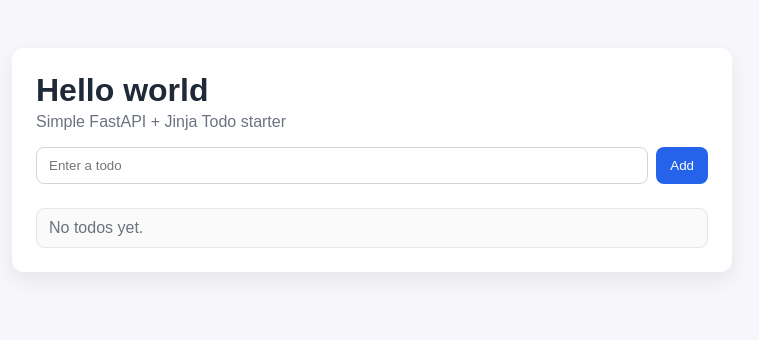
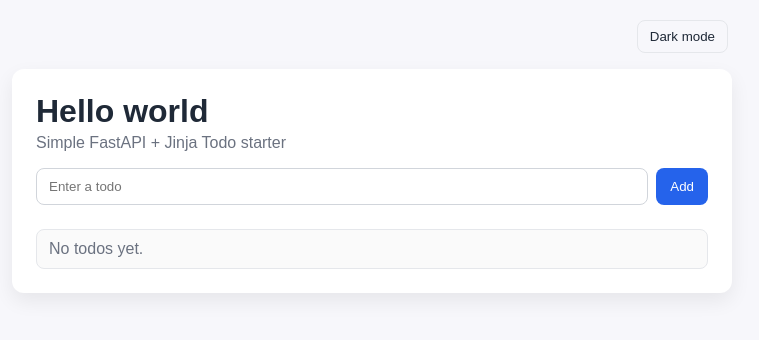
Before and after one commit to tbostoen/myapp, a FastAPI app: page / in a window 1280 px wide. Shown: the top 340 px of the page, without its empty margins (268-1027 px from the left). Run offline with FastAPI, Linux system fonts and the light colour scheme.

Commit message:
persistent dark model toggle

```diff
--- a/app/static/style.css
+++ b/app/static/style.css
@@ -1,18 +1,57 @@
 * {
     box-sizing: border-box;
+}
+
+:root {
+    --bg: #f7f7fb;
+    --text: #1f2937;
+    --card-bg: #ffffff;
+    --subtle-text: #6b7280;
+    --border: #e5e7eb;
+    --input-border: #d1d5db;
+    --item-bg: #fafafa;
+    --primary: #2563eb;
+    --danger: #dc2626;
+}
+
+:root[data-theme="dark"] {
+    --bg: #111827;
+    --text: #e5e7eb;
+    --card-bg: #1f2937;
+    --subtle-text: #9ca3af;
+    --border: #374151;
+    --input-border: #4b5563;
+    --item-bg: #111827;
+    --primary: #3b82f6;
+    --danger: #ef4444;
 }
 
 body {
     margin: 0;
     font-family: Arial, sans-serif;
-    background: #f7f7fb;
-    color: #1f2937;
+    background: var(--bg);
+    color: var(--text);
+}
+
+.topbar {
+    max-width: 720px;
+    margin: 20px auto 0;
+    padding: 0 4px;
+    display: flex;
+    justify-content: flex-end;
+}
+
+.toggle-btn {
+    background: transparent;
+    color: var(--text);
+    border: 1px solid var(--border);
+    padding: 8px 12px;
 }
 
 .container {
     max-width: 720px;
-    margin: 48px auto;
-    background: #fff;
+    margin: 16px auto 48px;
+    background: var(--card-bg);
     padding: 24px;
     border-radius: 12px;
     box-shadow: 0 8px 20px rgba(0, 0, 0, 0.07);
@@ -25,7 +64,7 @@ h1 {
 
 .subtitle {
     margin-top: 0;
-    color: #6b7280;
+    color: var(--subtle-text);
 }
 
 .todo-form {
@@ -37,8 +76,10 @@ h1 {
 .todo-form input {
     flex: 1;
     padding: 10px 12px;
-    border: 1px solid #d1d5db;
+    border: 1px solid var(--input-border);
     border-radius: 8px;
+    background: var(--card-bg);
+    color: var(--text);
 }
 
 button {
@@ -46,12 +87,12 @@ button {
     border: none;
     border-radius: 8px;
     cursor: pointer;
-    background: #2563eb;
+    background: var(--primary);
     color: white;
 }
 
 .danger {
-    background: #dc2626;
+    background: var(--danger);
 }
 
 .todo-list {
@@ -66,10 +107,10 @@ button {
     display: flex;
     justify-content: space-between;
     align-items: center;
-    border: 1px solid #e5e7eb;
+    border: 1px solid var(--border);
     border-radius: 8px;
     padding: 10px 12px;
-    background: #fafafa;
+    background: var(--item-bg);
 }
 
 .todo-list li form {
@@ -77,5 +118,5 @@ button {
 }
 
 .empty {
-    color: #6b7280;
+    color: var(--subtle-text);
 }
--- a/app/templates/base.html
+++ b/app/templates/base.html
@@ -5,10 +5,46 @@
     <meta name="viewport" content="width=device-width, initial-scale=1.0" />
     <title>{% block title %}Todo App{% endblock %}</title>
     <link rel="stylesheet" href="/static/style.css" />
+    <script>
+        (function () {
+            const savedTheme = localStorage.getItem("theme");
+            if (savedTheme === "dark") {
+                document.documentElement.setAttribute("data-theme", "dark");
+            }
+        })();
+    </script>
 </head>
 <body>
+    <header class="topbar">
+        <button id="theme-toggle" type="button" class="toggle-btn">Dark mode</button>
+    </header>
     <main class="container">
         {% block content %}{% endblock %}
     </main>
+    <script>
+        (function () {
+            const toggleButton = document.getElementById("theme-toggle");
+            const root = document.documentElement;
+
+            function applyLabel() {
+                const isDark = root.getAttribute("data-theme") === "dark";
+                toggleButton.textContent = isDark ? "Light mode" : "Dark mode";
+            }
+
+            toggleButton.addEventListener("click", function () {
+                const isDark = root.getAttribute("data-theme") === "dark";
+                if (isDark) {
+                    root.removeAttribute("data-theme");
+                    localStorage.setItem("theme", "light");
+                } else {
+                    root.setAttribute("data-theme", "dark");
+                    localStorage.setItem("theme", "dark");
+                }
+                applyLabel();
+            });
+
+            applyLabel();
+        })();
+    </script>
 </body>
 </html>
```
